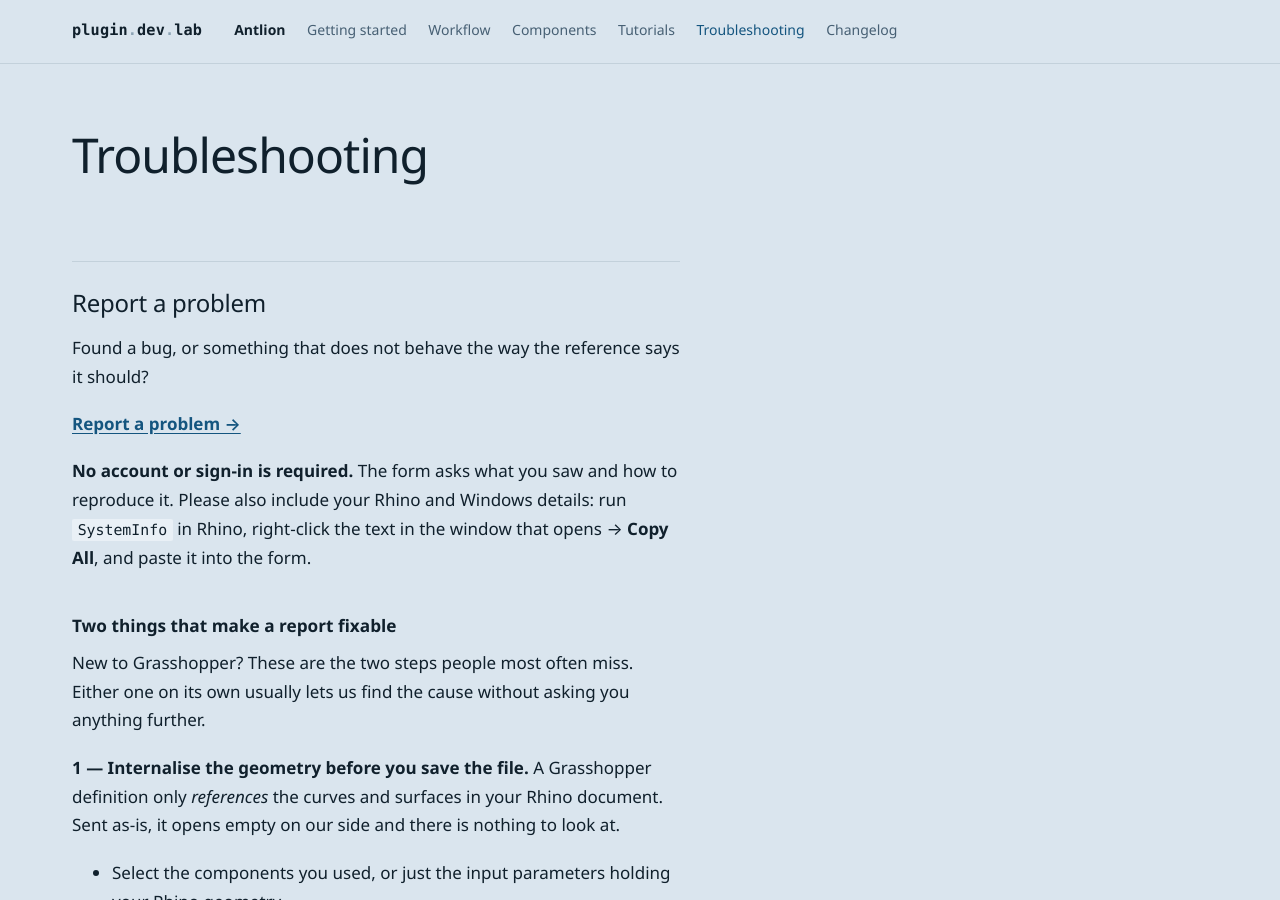
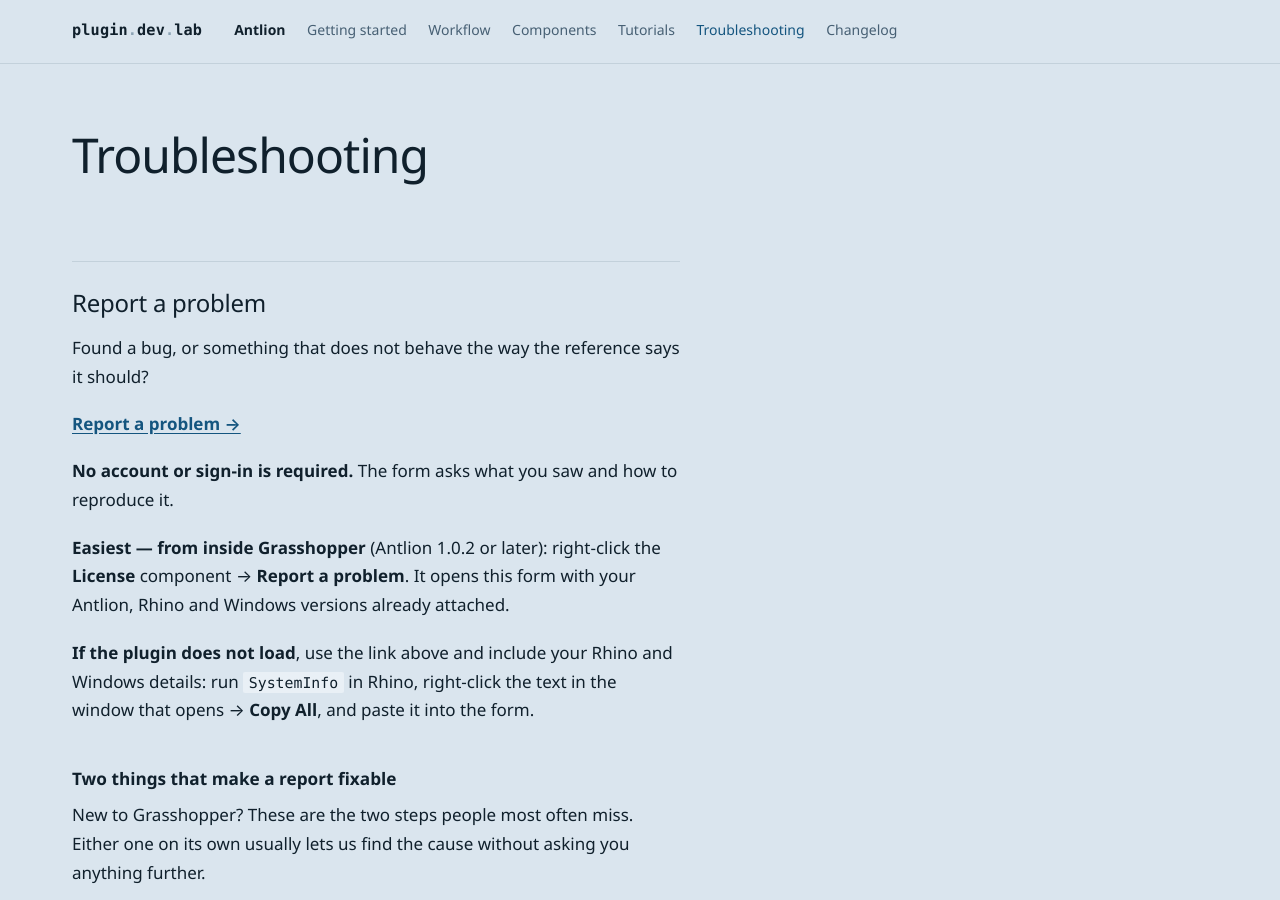
Before and after one commit to plugindevlab/plugindevlab.github.io, a Jekyll site: the page built from antlion/troubleshooting/index.md, in a window 1280 px wide and 900 px high. Built offline with Jekyll 4.4.1, drawn with Linux system fonts in a browser that asks for light colours.

Commit message:
Antlion 1.0.2 — Report a problem and Manage subscription on the License component, offline warning counts hours

```diff
--- a/antlion/troubleshooting/index.md
+++ b/antlion/troubleshooting/index.md
@@ -32,8 +32,14 @@
 [**Report a problem →**](https://tally.so/r/MepAQM)
 
 **No account or sign-in is required.** The form asks what you saw and how to reproduce it.
-Please also include your Rhino and Windows details: run <code translate="no">SystemInfo</code> in Rhino,
-right-click the text in the window that opens → <strong translate="no">Copy All</strong>, and paste it into the form.
+
+**Easiest — from inside Grasshopper** (Antlion 1.0.2 or later): right-click the
+<strong translate="no">License</strong> component → <strong translate="no">Report a problem</strong>. It opens this form
+with your Antlion, Rhino and Windows versions already attached.
+
+**If the plugin does not load**, use the link above and include your Rhino and Windows details: run
+<code translate="no">SystemInfo</code> in Rhino, right-click the text in the window that opens →
+<strong translate="no">Copy All</strong>, and paste it into the form.
 
 ### Two things that make a report fixable
 
```
Also changed, not shown: _data/changelog.yml (+15 -0 lines), _data/components.json.
